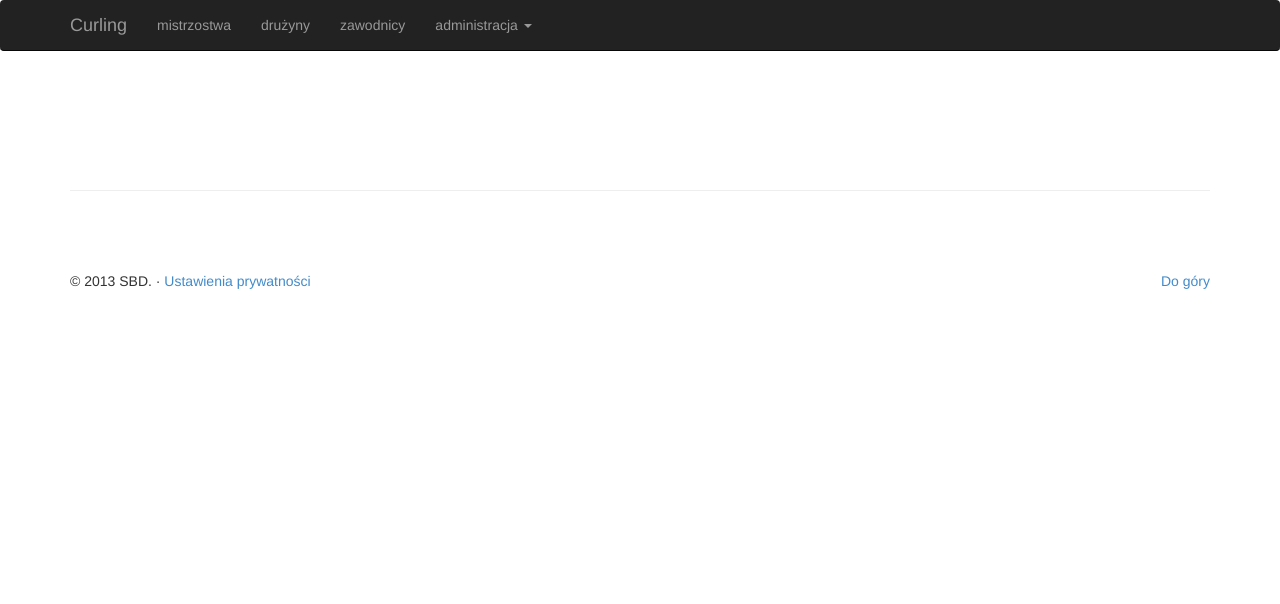
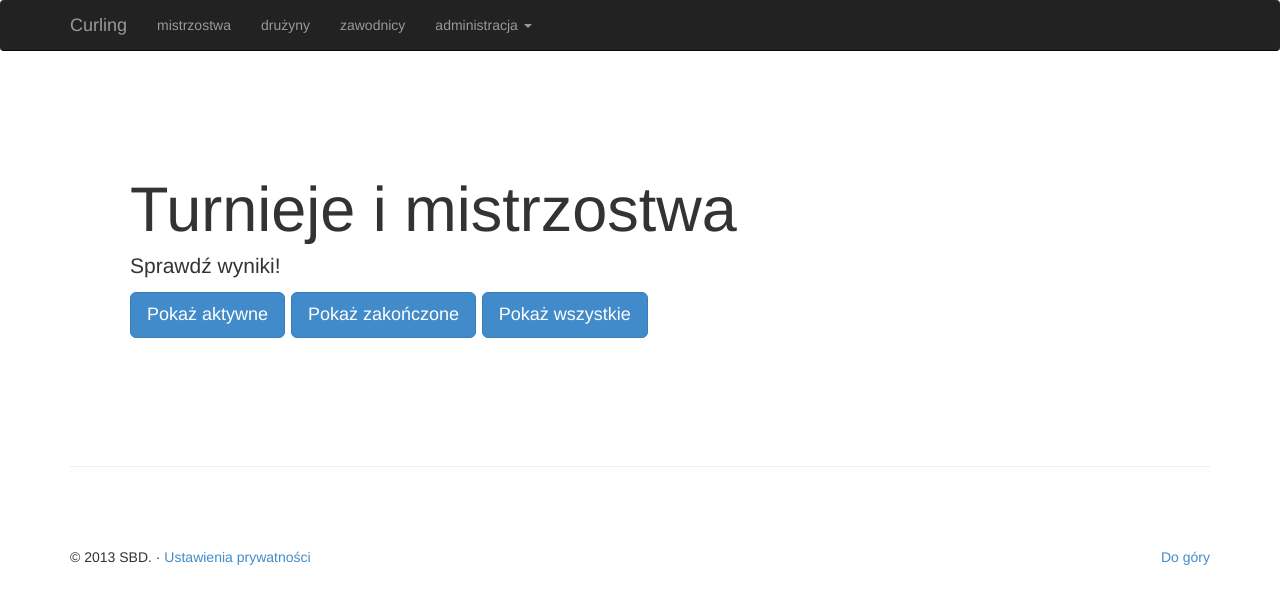
Before and after one commit to cloudik/sbd, a PHP site: page /games.php in a window 1280 px wide. Shown: the top 604 px of the page. Run offline with PHP 8.4, Linux system fonts and the light colour scheme.

Commit message:
showing game stats
view games.php

```diff
--- a/games.php
+++ b/games.php
@@ -1,15 +1,57 @@
 <?php
 require('namespace.php');
 
-$title = 'Admin the games';
+$title = 'Show the games';
 show_header($title);
+
+@$id_tournament = htmlspecialchars($_GET["id_tournament"]);
+@$id_game = htmlspecialchars($_GET["id_game"]);
+@$show = htmlspecialchars($_GET["show"]);
+
+if(empty($id_tournament)) {
+?>
+			<div class="jumbotron">
+				<h1>Turnieje i mistrzostwa</h1>
+				<p>Sprawdź wyniki!</p>
+				<p></p>
+				<a class="btn btn-primary btn-lg" href="?show=active" role="button">Pokaż aktywne</a>
+				<a class="btn btn-primary btn-lg" href="?show=past" role="button">Pokaż zakończone</a>
+				<a class="btn btn-primary btn-lg" href="?show=all" role="button">Pokaż wszystkie</a>
+			</div>
+<?php
+}
+			?>
+
+			<div class="marketing">
+
+
+<?php
+$zawody = new Tournament($dbms, $host, $database, $port, $username, $password);
+
+	if(!empty($id_tournament)) {
+		$zawody->showAllGames($id_tournament);
+
+	}
+
+	if(!empty($show)) {
+		if($show == 'active')
+			$status = 'active';
+		elseif($show == 'past')
+			$status = 'past';
+		else
+			$status = NULL;
+
+		@$activeTourmanets = $zawody->showAll($status);
+
+		$zawody->showTournamentData($activeTourmanets, $status);
+	}
+
+
 
 
 ?>
-
+			</div>
 <?php
-
-
-show_footer();
+	show_footer();
 
 ?>
```
